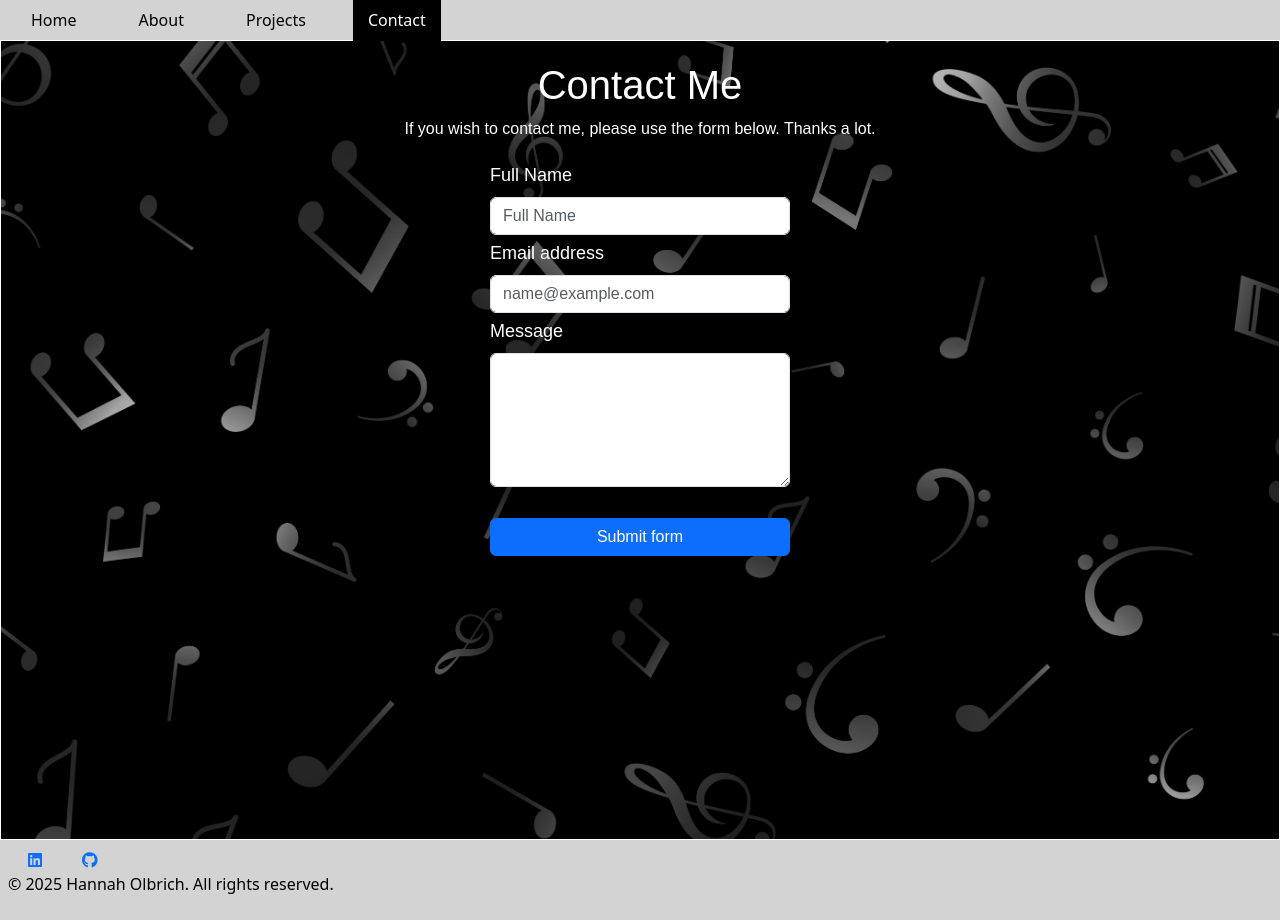
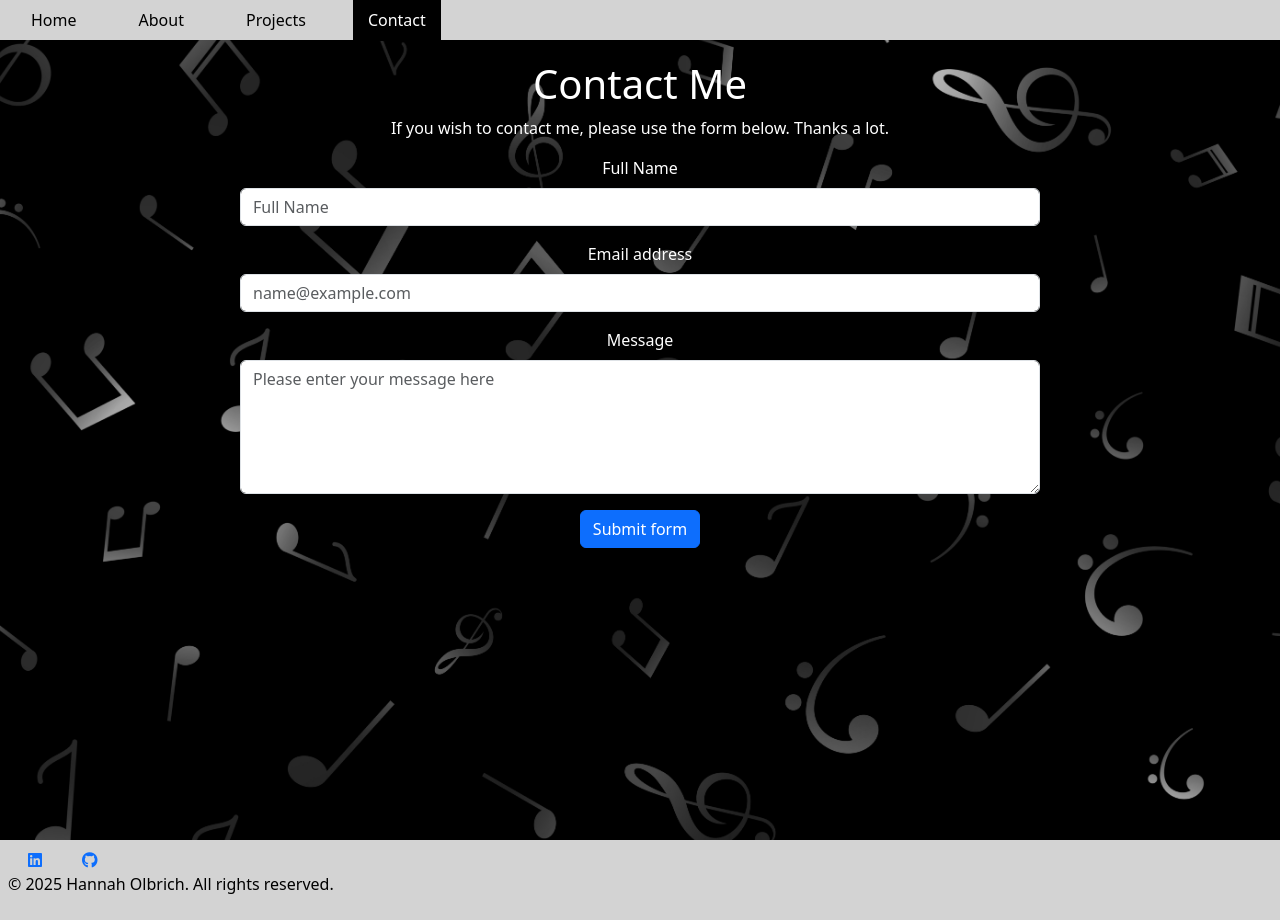
Before and after one commit to hannahro15/Hannah-Portfolio-Site, a React (Create React App) app: page /Hannah-Portfolio-Site/contact in a window 1280 px wide. Built offline with nearby package versions, Linux system fonts and the light colour scheme.

Commit message:
Amend layout and positioning of contact form

```diff
--- a/src/App.css
+++ b/src/App.css
@@ -1,8 +1,12 @@
 .App {
     text-align: center;
+    min-height: 100vh;
+    width: 100%;
 }
 
 body {
     text-align: center;
     color: white;
+    min-height: 100vh;
+    width: 100%;
 }
--- a/src/pages/Contact.css
+++ b/src/pages/Contact.css
@@ -1,53 +1,19 @@
 .contact {
-    display: flex;
-    flex-direction: column;
-    align-items: center;
+    min-height: 100vh;
     padding: 20px;
-    min-height: 100vh;
-    border: solid 1px white;
-    box-sizing: border-box;
-    font-family: Arial, sans-serif;
     color: white;
 }
 
-form {
-    display: flex;
-    flex-direction: column;
-    width: 300px;
-    gap: 15px;
+.contact-form {
+    width: 70%;
+    max-width: 800px;
+    margin: 0 auto;
 }
 
-#name,
-#email,
-#message {
-    width: 100%;
-    padding: 8px;
-    border: 1px solid #ccc;
-    border-radius: 4px;
-    padding-bottom: 10px;
+.submit-button {
+    background-color: black;
+    color: white;
+    padding: 10px 20px;
+    cursor: pointer;
+    border-radius: 5px;
 }
-
-#message {
-    height: 100px;
-}
-
-#submit {
-    background-color: lightgrey;
-    color: black;
-    border: none;
-    padding: 10px;
-    border-radius: 4px;
-    cursor: pointer;
-    margin-top: 10px;
-    width: 50%;
-    text-align: center;
-}
-
-label {
-    display: flex;
-    flex-direction: column;
-    font-size: 18px;
-    margin: 5px 0;
-    max-width: 90%;
-    text-align: center;
-}
--- a/src/pages/Contact.js
+++ b/src/pages/Contact.js
@@ -4,19 +4,23 @@ import Button from 'react-bootstrap/Button';
 
 function Contact() {
     return (
-        <div className="contact">
+        <div className="contact text-center">
             <h1>Contact Me</h1>
             <p>If you wish to contact me, please use the form below. Thanks a lot.</p>
-            <Form className="contact-form" action="https://formspree.io/f/xjkeydor" method="POST">
-                <Form.Group className="mb-3" controlId="exampleForm.ControlInput1">
+            <Form className="contact-form w-md-70" action="https://formspree.io/f/xjkeydor" method="POST">
+                <Form.Group className="mb-3" controlId="name">
                     <Form.Label>Full Name</Form.Label>
                     <Form.Control type="text" placeholder="Full Name" name="name" required />
+                </Form.Group>
+                <Form.Group className="mb-3" controlId="email">
                     <Form.Label>Email address</Form.Label>
                     <Form.Control type="email" placeholder="name@example.com" name="email" required />
+                </Form.Group>
+                <Form.Group className="mb-3" controlId="message">
                     <Form.Label>Message</Form.Label>
-                    <Form.Control as="textarea" rows={5} name="message" required />
+                    <Form.Control as="textarea" rows={5} name="message" placeholder="Please enter your message here" required />
                 </Form.Group>
-                <Button className="w-60 text-center" type="submit">Submit form</Button>
+                <Button className="w-60 btn-primary" type="submit">Submit form</Button>
             </Form>
         </div>
     )
```
